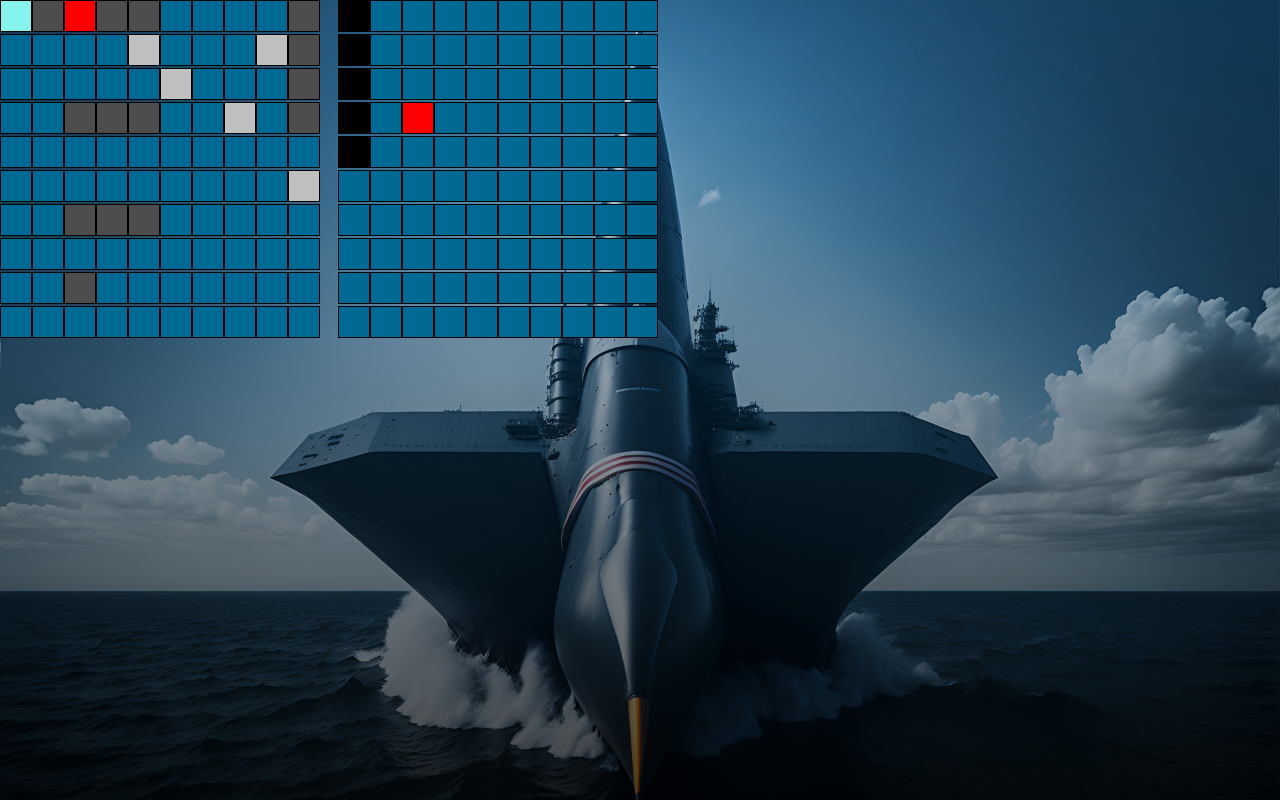
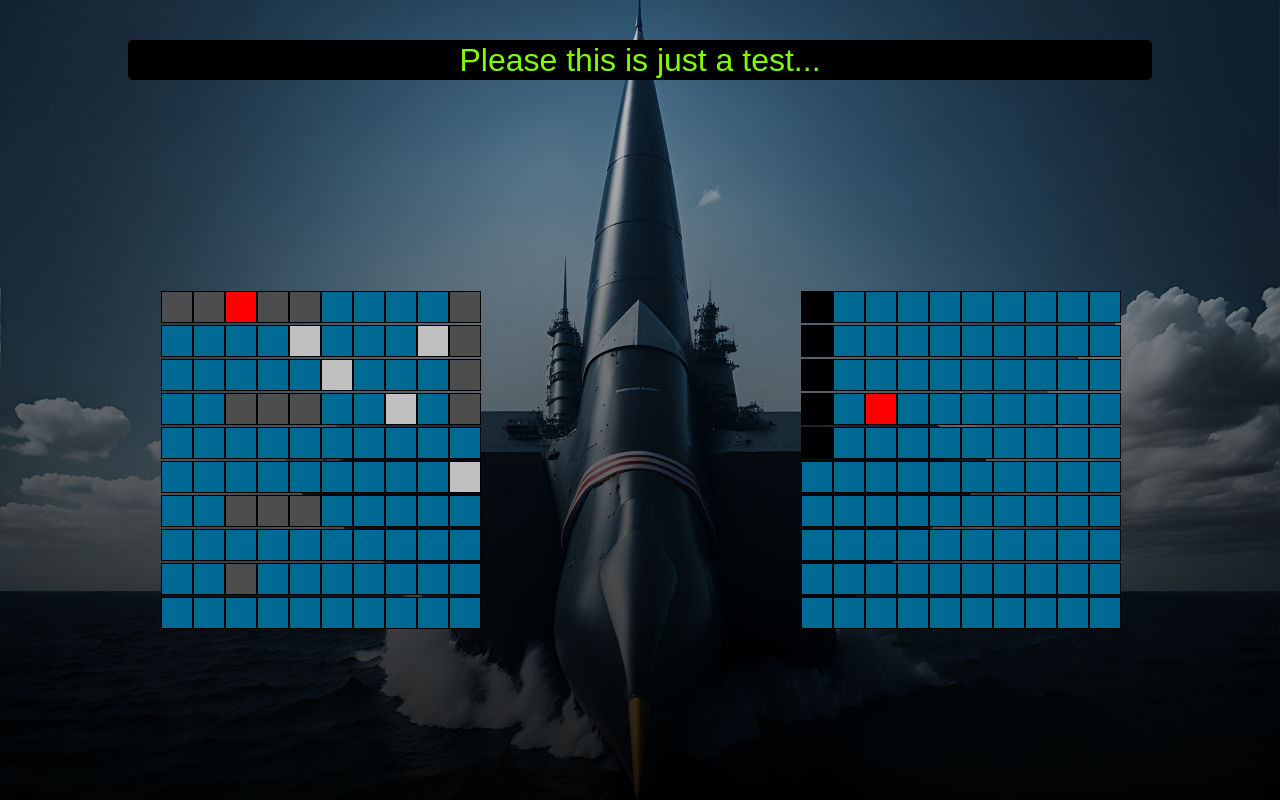
Before and after one commit to beMimg/battleship, a website built with webpack: page src/index.html in a window 1280 px wide. Both pictures are taken after typing "Sample" into the empty fields and a click on the button "Start game". Built offline with nearby package versions, Linux system fonts and the light colour scheme; a web font is replaced by a local one.

Commit message:
improved game-page

```diff
--- a/src/index.html
+++ b/src/index.html
@@ -18,9 +18,16 @@
         </form>
       </section>
     </div>
-    <div class="game-container">
-      <div class="player-container grid-container"></div>
-      <div class="computer-container grid-container"></div>
+    <div class="game-page">
+      <p class="game-status">Please this is just a test...</p>
+      <div class="game-container">
+        <div class="player-side">
+          <div class="player-container grid-container"></div>
+        </div>
+        <div class="computer-side">
+          <div class="computer-container grid-container"></div>
+        </div>
+      </div>
     </div>
   </body>
 </html>
--- a/src/style.css
+++ b/src/style.css
@@ -9,7 +9,7 @@ body {
   margin: 0;
   font-size: 16px;
   background:
-    linear-gradient(rgba(4, 142, 235, 0.2), rgba(0, 0, 0, 0.7)),
+    linear-gradient(rgba(1, 22, 36, 0.2), rgba(0, 0, 0, 0.9)),
     url(./assets/ai-generated-8228367_1920.jpg) center/cover no-repeat;
   color: white;
   font-family: var(--main-font);
@@ -81,12 +81,32 @@ form button {
   font-family: var(--main-font);
   cursor: pointer;
 }
-.game-container {
+.game-page {
   display: none;
 }
-.display {
-  display: flex;
-  gap: 20px;
+.game-page.display {
+  height: 100vh;
+  display: grid;
+  grid-template-rows: 15% 85%;
+}
+.game-status {
+  height: 5vh;
+  width: 80vw;
+  font-size: 2rem;
+  border-radius: 5px;
+  color: chartreuse;
+  background-color: black;
+  display: grid;
+  align-self: center;
+  justify-self: center;
+  align-items: center;
+  justify-items: center;
+}
+.game-container {
+  display: grid;
+  grid-template-columns: repeat(2, 1fr);
+  align-items: center;
+  justify-items: center;
 }
 .grid-container {
   grid-gap: 2px;
@@ -122,24 +142,9 @@ form button {
   background-color: black;
 }
 
-/* @media only screen and (max-width: 600px) {
-  form label {
-    font-size: 30px;
-    text-align: center;
-    font-weight: bold;
+@media only screen and (max-width: 600px) {
+  .game-container.display {
+    display: flex;
+    flex-direction: column;
   }
-  form input {
-    width: 160px;
-    padding: 20px;
-    font-size: 20px;
-  }
-  form button {
-    border: none;
-    border-radius: 4px;
-    font-family: var(--main-font);
-    width: 200px;
-    cursor: pointer;
-    height: 10vh;
-    font-size: 30px;
-  }
-} */
+}
--- a/src/utils.js
+++ b/src/utils.js
@@ -2,7 +2,7 @@
 const form = document.querySelector('form');
 const soldierNameElement = document.getElementById('soldierName');
 const landingPage = document.querySelector('.landing-page');
-const gameContainer = document.querySelector('.game-container');
+const gamePage = document.querySelector('.game-page');
 
 const error = (type) => {
   let errorMessage = '';
@@ -20,7 +20,7 @@ const handleBtns = () => {
     e.preventDefault();
     const soldierName = soldierNameElement.value;
     landingPage.classList = 'landing-page hide';
-    gameContainer.classList.add('display');
+    gamePage.classList.add('display');
   });
 };
 
```
Also changed, not shown: dist/index.html, dist/index.main.js.
